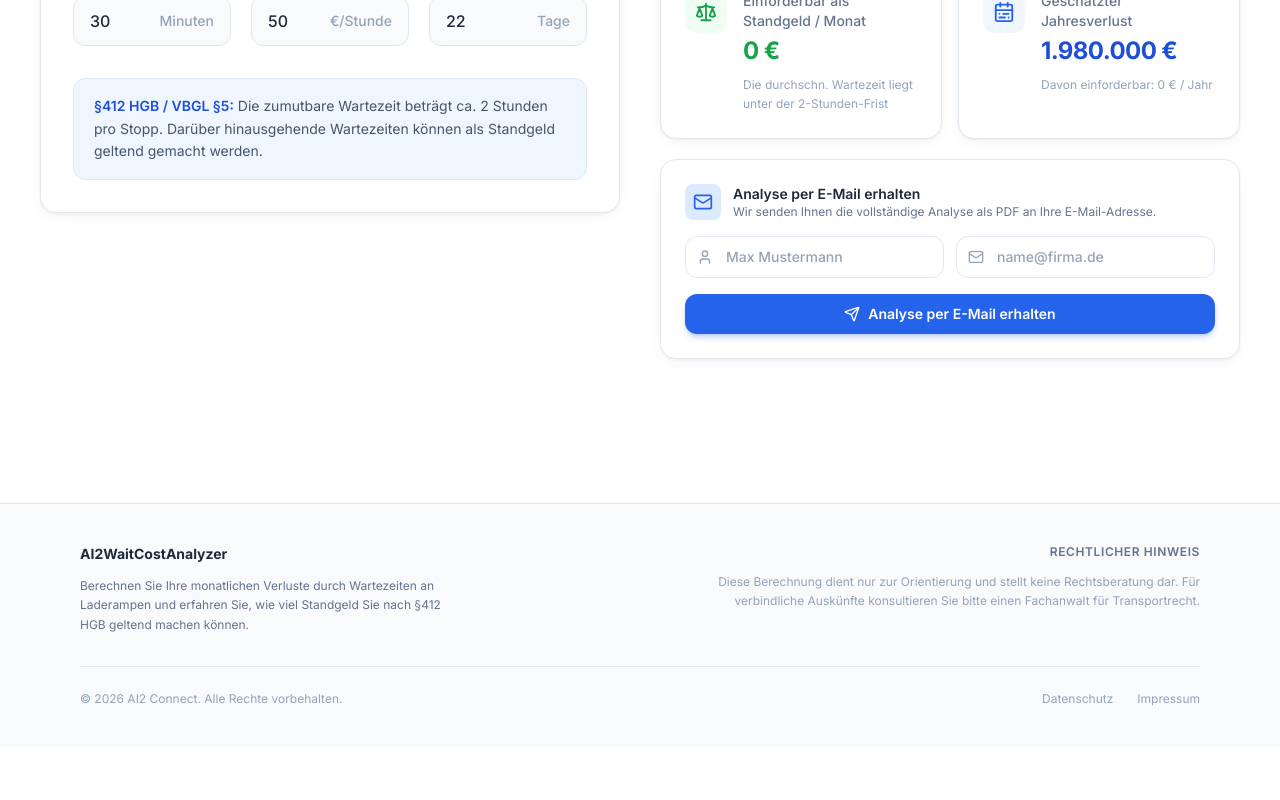
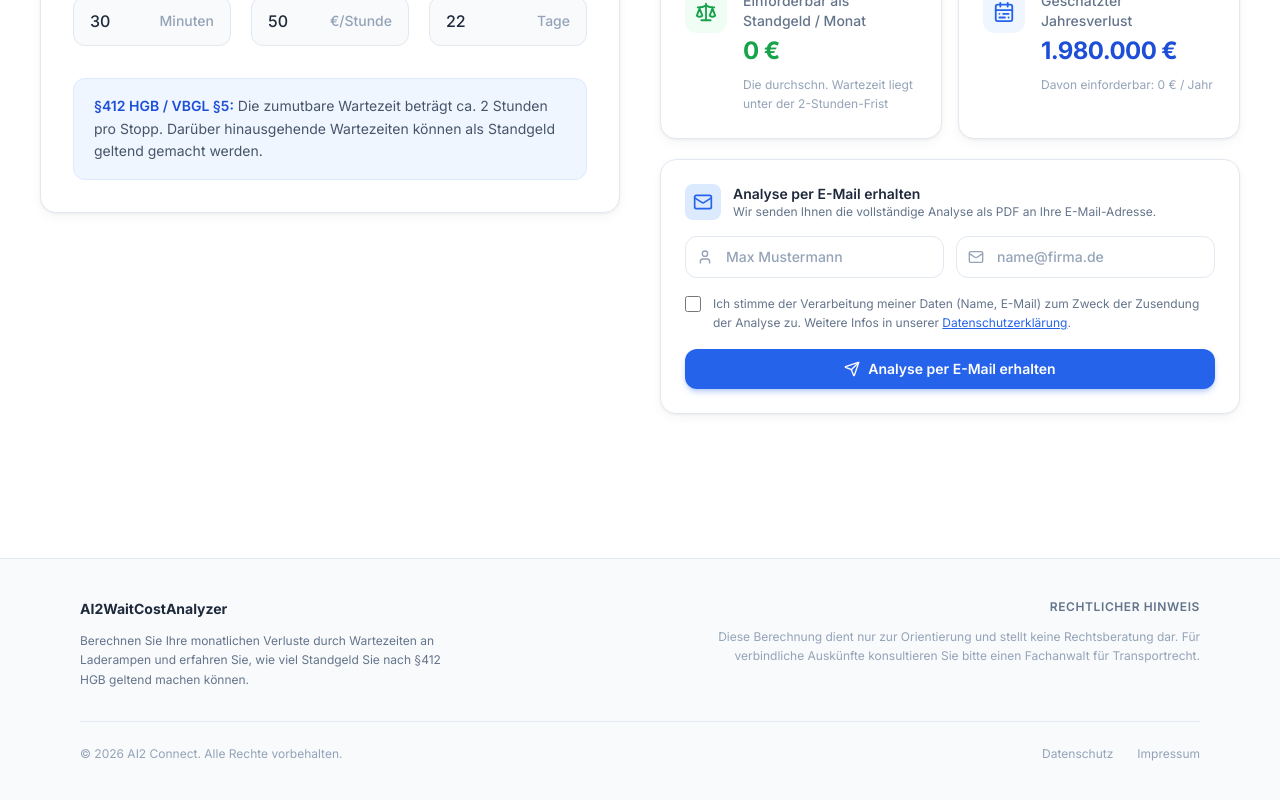
Before and after one commit to ai2connect-team/AI2WaitCostAnalyzer, a React (Vite) app: page / in a window 1280 px wide. Shown: the part 793-1593 px from the top of the page. Before the commit the page ends 1540 px from the top, so only its background shows below. Built offline with nearby package versions, Linux system fonts and the light colour scheme.

Commit message:
added GDPR and Brevo email configuration in the backend

```diff
--- a/src/components/Results.jsx
+++ b/src/components/Results.jsx
@@ -10,7 +10,7 @@ import {
     CheckCircle2,
     AlertCircle,
 } from 'lucide-react';
-import { useTranslation } from 'react-i18next';
+import { useTranslation, Trans } from 'react-i18next';
 import ResultCard from './ui/ResultCard';
 import Button from './ui/Button';
 import { formatCurrency, formatNumber } from '../utils/calculations';
@@ -28,6 +28,7 @@ export default function Results({ results, inputs }) {
     const [loading, setLoading] = useState(false);
     const [success, setSuccess] = useState(false);
     const [error, setError] = useState('');
+    const [consent, setConsent] = useState(false);
 
     const handleSubmit = async (e) => {
         e.preventDefault();
@@ -159,6 +160,32 @@ export default function Results({ results, inputs }) {
                 </div>
             </div>
 
+            {/* GDPR consent checkbox */}
+            <label className="flex items-start gap-3 mb-4 cursor-pointer group">
+                <input
+                    type="checkbox"
+                    required
+                    checked={consent}
+                    onChange={(e) => setConsent(e.target.checked)}
+                    className="mt-0.5 h-4 w-4 rounded border-surface-300 text-primary-600 focus:ring-primary-500 cursor-pointer shrink-0"
+                />
+                <span className="text-xs text-surface-500 leading-relaxed">
+                    <Trans
+                        i18nKey="results.form.gdprConsent"
+                        components={{
+                            privacyLink: (
+                                <a
+                                    href="https://ai2connect-do.com/privacy"
+                                    target="_blank"
+                                    rel="noopener noreferrer"
+                                    className="text-primary-600 underline hover:text-primary-700"
+                                />
+                            ),
+                        }}
+                    />
+                </span>
+            </label>
+
             {/* Submit button */}
             <Button
                 type="submit"
--- a/src/i18n/locales/de.js
+++ b/src/i18n/locales/de.js
@@ -73,6 +73,8 @@ const de = {
                 successMessage: 'Ihre Analyse wurde erfolgreich an Ihre E-Mail gesendet!',
                 errorMessage: 'Fehler beim Senden. Bitte versuchen Sie es erneut.',
                 emailNote: 'Wir senden Ihnen die vollständige Analyse als PDF an Ihre E-Mail-Adresse.',
+                gdprConsent: 'Ich stimme der Verarbeitung meiner Daten (Name, E-Mail) zum Zweck der Zusendung der Analyse zu. Weitere Infos in unserer <privacyLink>Datenschutzerklärung</privacyLink>.',
+                gdprRequired: 'Bitte stimmen Sie der Datenschutzerklärung zu.',
             },
             cards: {
                 waitingHours: {
--- a/src/i18n/locales/en.js
+++ b/src/i18n/locales/en.js
@@ -73,6 +73,8 @@ const en = {
                 successMessage: 'Your analysis has been sent to your email!',
                 errorMessage: 'Failed to send. Please try again.',
                 emailNote: 'We will send the full analysis as a PDF to your email address.',
+                gdprConsent: 'I consent to the processing of my data (name, email) for the purpose of receiving the analysis. More info in our <privacyLink>Privacy Policy</privacyLink>.',
+                gdprRequired: 'Please agree to the privacy policy.',
             },
             cards: {
                 waitingHours: {
```
